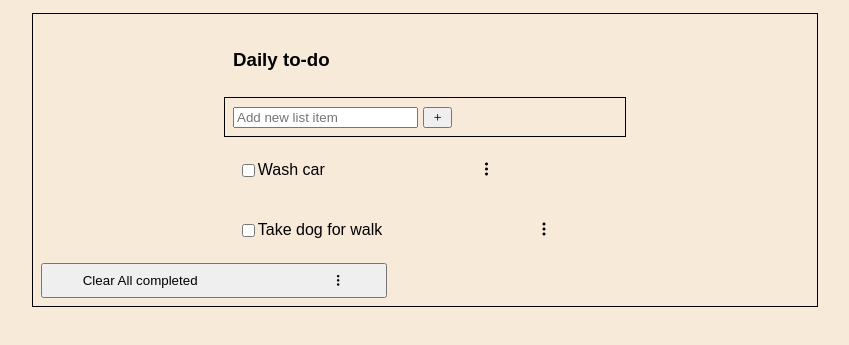
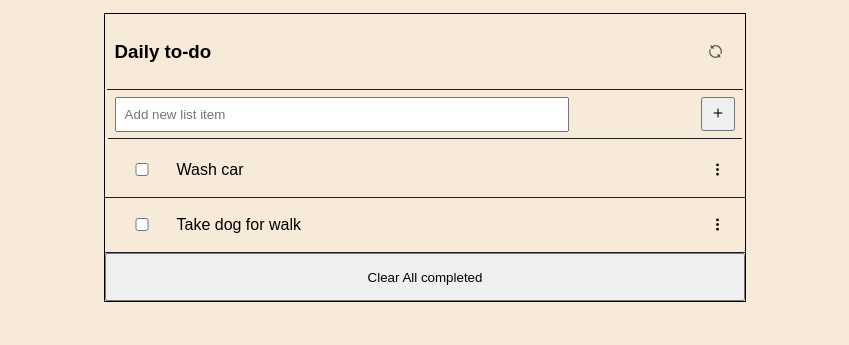
Before and after one commit to TracyMuso/To-Do-List, a website built with webpack: page src/index.html in a window 1280 px wide. Shown: the part 85-430 px from the top of the page, without its empty margins (223-1072 px from the left). Built offline with nearby package versions, Linux system fonts and the light colour scheme.

Commit message:
Style list items

```diff
--- a/src/assets/create.js
+++ b/src/assets/create.js
@@ -17,20 +17,18 @@ class UI {
     const container = document.querySelector('#list-items');
     container.innerHTML = '';
     toDo.forEach((list) => {
-      const label = document.createElement('label');
       const listCont = document.createElement('div');
       listCont.className = 'single-task';
+      const label = document.createElement('label');
       label.setAttribute('for', 'id1');
+      label.innerHTML = list.description;
       const toDo = document.createElement('input');
       toDo.setAttribute('type', 'checkbox');
       toDo.id = 'id1';
-      const para = document.createElement('p');
-      para.className = 'task';
-      para.innerHTML = list.description;
       const dots = document.createElement('i');
       dots.className = 'bi bi-three-dots-vertical';
+      listCont.append(toDo, label, dots);
       container.appendChild(listCont);
-      listCont.append(label, toDo, para, dots);
     });
   }
 }
--- a/src/index.html
+++ b/src/index.html
@@ -11,6 +11,7 @@
     <div id="list-cont">
         <div id="title">
             <h3>Daily to-do</h3>
+            <img src="assets/Refresh_icon.png" class="refresh" alt="refresh icon">
         </div>
         <div id="new-item">
             <input id="add-new" type="text" placeholder="Add new list item" >
@@ -19,7 +20,7 @@
         <div id="list-items">
             <!--Dynamically create list items-->
         </div>
-        <button id="clear">Clear All completed <i class="bi bi-three-dots-vertical"></i></button>
+        <button id="clear">Clear All completed</button>
     </div>
 </body>
 </html>
--- a/src/index.js
+++ b/src/index.js
@@ -1,4 +1,8 @@
 import './style.css';
 import UI from './assets/create.js';
+import refreshIcon from './assets/Refresh_icon.png';
+
+const myIcon = new Image();
+myIcon.src = refreshIcon;
 
 window.onload = UI.displayTasks();
--- a/src/style.css
+++ b/src/style.css
@@ -21,19 +21,12 @@ h1 {
   margin: 1rem;
 }
 
-#in {
-  width: 100%;
-  padding: 0.5rem;
-  font-size: 15px;
-
-
-}
-
 #list-cont {
-  width: 60%;
+  width: 50%;
   margin: 1rem auto;
-  padding: 0.5rem;
+  padding: 0;
   border: solid 1px rgb(0, 0, 0);
+  box-shadow: 2px solid rgb(197, 197, 197);
 }
 
 #title {
@@ -41,9 +34,17 @@ h1 {
   flex-direction: row;
   justify-content: space-between;
   align-items: center;
-  width: 50%;
+  width: 97%;
   padding: 0.5rem;
+  border-bottom: solid 1px rgb(32, 29, 29);
   margin: auto;
+}
+
+.refresh {
+  width: 15px;
+  height: 15px;
+  padding: 0.3rem;
+  margin-right: 0.5rem;
 }
 
 .bi-arrow-counterclockwise {
@@ -52,34 +53,67 @@ h1 {
 }
 
 #new-item {
-  width: 50%;
+  width: 97%;
+  padding: 0.4rem;
+  margin: auto;
+  border-bottom: solid 1px rgb(32, 29, 29);
+  font-size: 18px;
+  align-items: baseline;
+}
+
+#plus {
+  float: right;
+  padding: 0.3rem;
+  align-items: center;
+}
+
+.bi-plus {
+  font-size: 18px;
+  padding: 0.1rem;
+}
+
+#add-new {
+  width: 70%;
   padding: 0.5rem;
-  margin: auto;
-  border: solid 1px black;
-  font-size: 18px;
 }
 
 #list-items {
-  width: 50%;
+  width: 99%;
   padding: 0.2rem;
   margin: auto;
+  align-items: center;
+  display: flex;
+  flex-direction: column;
+  justify-content: center;
+  padding-bottom: 0;
 }
 
 #clear {
   margin: auto;
-  width: 45%;
-  padding: 0.5rem;
+  width: 100%;
+  height: 3rem;
+  padding: 0.6rem;
 }
 
 .single-task {
   width: 100%;
-  display: flex;
-  flex-direction: row;
-  border: 1px soild rgb(32, 29, 29);
-  padding: 0.3rem;
+  height: 3rem;
+  display: grid;
+  grid-template-columns: 1fr 8fr 0.5fr;
+  border-bottom: solid 1px rgb(32, 29, 29);
+  padding: 0.2rem;
   align-items: center;
+  justify-content: center;
 }
 
 .bi-three-dots-vertical {
-  margin-left: 40%;
+  font-size: 15px;
+  padding: 0.1rem;
 }
+
+label {
+  font-size: 16px;
+  text-align: start;
+  border: 1px soild rgb(32, 29, 29);
+  padding: 0.1rem;
+}
```
